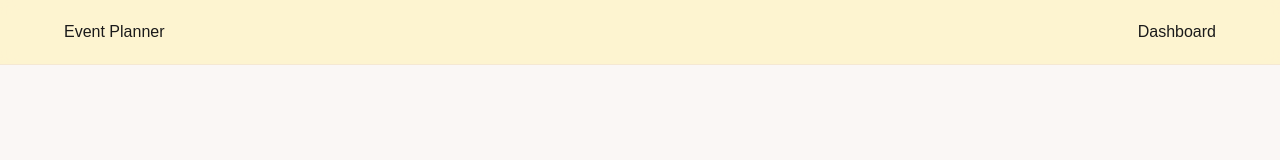
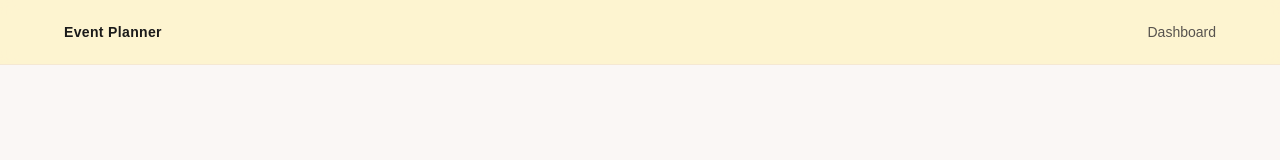
Before and after one commit to DavidAsrorxonov/event-planner, a Next.js app: page / in a window 1280 px wide. Shown: the top 160 px of the page. Built offline with nearby package versions, Linux system fonts and the light colour scheme.

Commit message:
style: improve layout component styling for header and navigation

```diff
--- a/app/layout.tsx
+++ b/app/layout.tsx
@@ -39,9 +39,16 @@
         >
           <header className="border-b border-border bg-accent/80 backdrop-blur">
             <div className="mx-auto flex h-16 w-full max-w-6xl items-center justify-between">
-              <Link href={"/"}>Event Planner</Link>
-              <nav>
-                <Link href={"/dashboard"}>Dashboard</Link>
+              <Link href={"/"} className="text-sm font-semibold tracking-wide">
+                Event Planner
+              </Link>
+              <nav className="flex items-center gap-4">
+                <Link
+                  href={"/dashboard"}
+                  className="text-sm text-muted-foreground"
+                >
+                  Dashboard
+                </Link>
               </nav>
             </div>
           </header>
```
